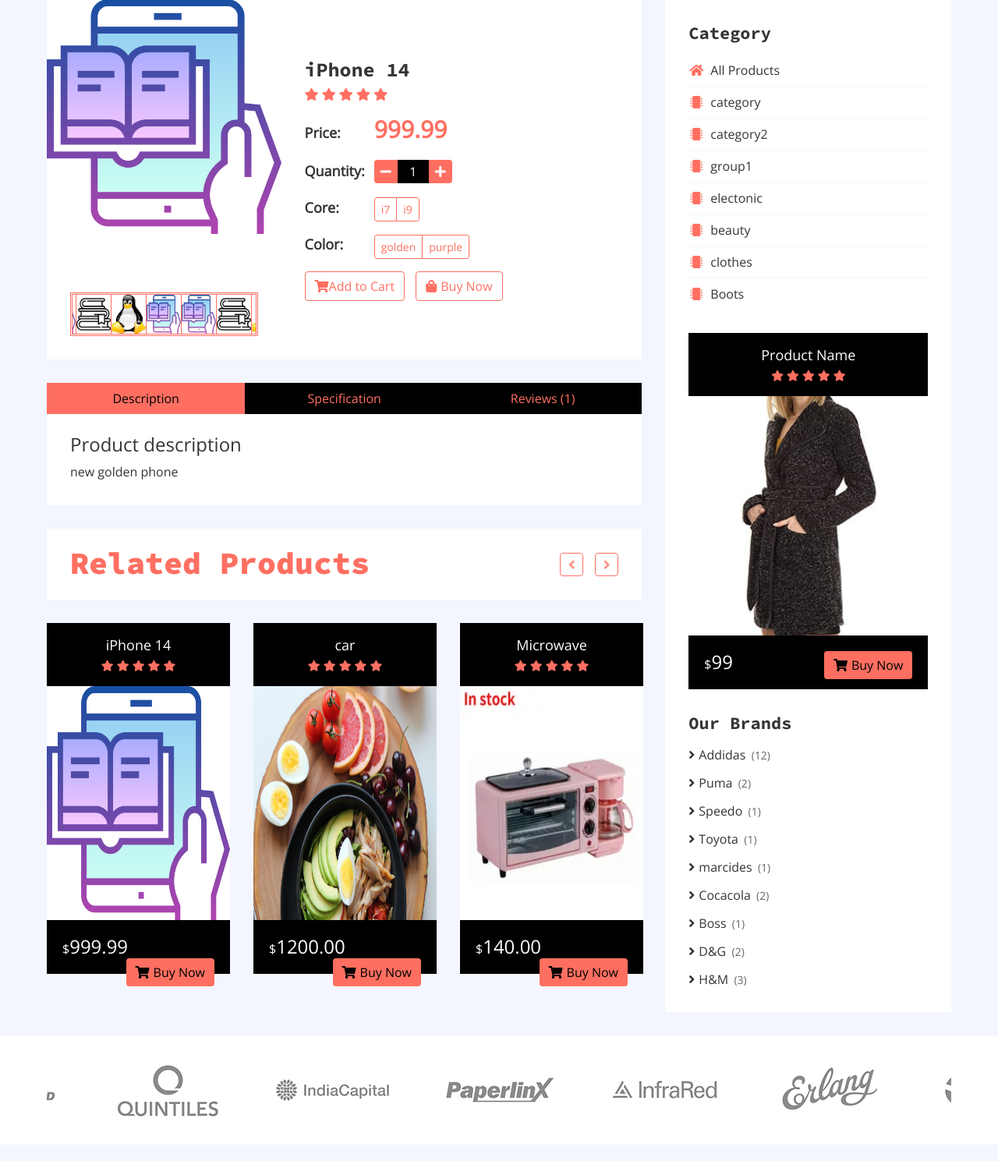
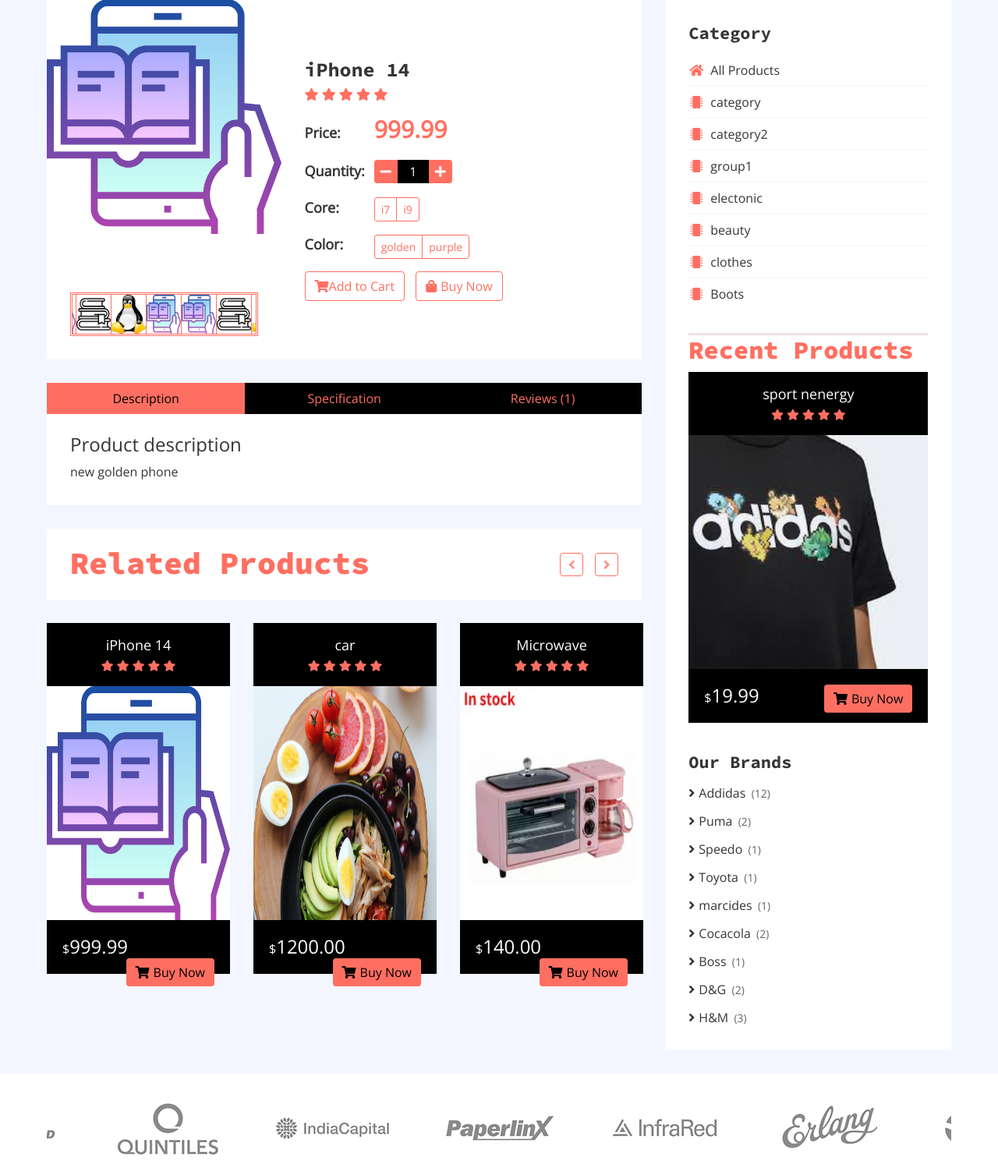
Before and after one commit to faisalzamly/ecommarts, a Django app: page /product/5 in a window 1280 px wide. Shown: the part 239-1728 px from the top of the page at 78% size. Run offline with Django 4.2, Linux system fonts and the light colour scheme; data comes from the database, SQL or seed files in the repository; some libraries are stand-ins or nearby versions.

Commit message:
Recent product in product list and details

```diff
--- a/ecommerce_app/templates/product-detail.html
+++ b/ecommerce_app/templates/product-detail.html
@@ -233,7 +233,43 @@
         </div>
 
         <div class="sidebar-widget widget-slider">
+            <div class="section-header">
+                <h2 style="font-family: 'Source Code Pro', monospace;
+                font-weight: 900; color: #ff6f61;
+                 border-top: 3px solid rgba(177, 116, 116, 0.212);">
+                    Recent Products</h2>
+            </div>
             <div class="sidebar-slider normal-slider">
+
+                {% for product_recent in recent_products%}
+                <div class="product-item">
+                    <div class="product-title">
+                        <a href="#">{{product_recent.name}}</a>
+                                    <div class="ratting">
+                                        <i class="fa fa-star"></i>
+                                        <i class="fa fa-star"></i>
+                                        <i class="fa fa-star"></i>
+                                        <i class="fa fa-star"></i>
+                                        <i class="fa fa-star"></i>
+                                    </div>
+                                </div>
+                                <div class="product-image">
+                                    <a href="{% url 'product_Details' product_recent.pk %}">
+                                        <img src="{{product_recent.image.url}}" height="300px" alt="Product Image">
+                                    </a>
+                                    <div class="product-action">
+                                        <button style="margin-right: 5px;" type="button" class="btn  update-cart" data-product="{{product.id}}" data-action="add">
+                                <i class="fa fa-cart-plus"></i></button>
+                                        <a href="#"><i class="fa fa-heart"></i></a>
+                                        <a href="#"><i class="fa fa-search"></i></a>
+                                    </div>
+                                </div>
+                                <div class="product-price">
+                                    <h3><span>$</span>{{product_recent.price}}</h3>
+                                    <a class="btn" href=""><i class="fa fa-shopping-cart"></i>Buy Now</a>
+                                </div>
+                            </div> {% endfor %}
+
                             <div class="product-item">
                                 <div class="product-title">
                                     <a href="#">Product Name</a>
@@ -247,7 +283,7 @@
                                 </div>
                                 <div class="product-image">
                                     <a href="product-detail.html">
-                                        <img src="img/product-7.jpg" alt="Product Image" />
+                                        <img src="img/product-9.jpg" alt="Product Image">
                                     </a>
                                     <div class="product-action">
                                         <a href="#"><i class="fa fa-cart-plus"></i></a>
@@ -257,8 +293,7 @@
                                 </div>
                                 <div class="product-price">
                                     <h3><span>$</span>99</h3>
-                                    <a class="btn" href=""><i class="fa fa-shopping-cart"></i>Buy Now</a
-                >
+                                    <a class="btn" href=""><i class="fa fa-shopping-cart"></i>Buy Now</a>
                                 </div>
                             </div>
                             <div class="product-item">
@@ -274,7 +309,7 @@
                                 </div>
                                 <div class="product-image">
                                     <a href="product-detail.html">
-                                        <img src="img/product-8.jpg" alt="Product Image" />
+                                        <img src="img/product-8.jpg" alt="Product Image">
                                     </a>
                                     <div class="product-action">
                                         <a href="#"><i class="fa fa-cart-plus"></i></a>
@@ -284,35 +319,7 @@
                                 </div>
                                 <div class="product-price">
                                     <h3><span>$</span>99</h3>
-                                    <a class="btn" href=""><i class="fa fa-shopping-cart"></i>Buy Now</a
-                >
-              </div>
-            </div>
-            <div class="product-item">
-              <div class="product-title">
-                <a href="#">Product Name</a>
-                                    <div class="ratting">
-                                        <i class="fa fa-star"></i>
-                                        <i class="fa fa-star"></i>
-                                        <i class="fa fa-star"></i>
-                                        <i class="fa fa-star"></i>
-                                        <i class="fa fa-star"></i>
-                                    </div>
-                                </div>
-                                <div class="product-image">
-                                    <a href="product-detail.html">
-                                        <img src="img/product-9.jpg" alt="Product Image" />
-                                    </a>
-                                    <div class="product-action">
-                                        <a href="#"><i class="fa fa-cart-plus"></i></a>
-                                        <a href="#"><i class="fa fa-heart"></i></a>
-                                        <a href="#"><i class="fa fa-search"></i></a>
-                                    </div>
-                                </div>
-                                <div class="product-price">
-                                    <h3><span>$</span>99</h3>
-                                    <a class="btn" href=""><i class="fa fa-shopping-cart"></i>Buy Now</a
-                >
+                                    <a class="btn" href=""><i class="fa fa-shopping-cart"></i>Buy Now</a>
                                 </div>
                             </div>
                         </div>
--- a/ecommerce_app/views.py
+++ b/ecommerce_app/views.py
@@ -143,7 +143,8 @@ def product_Details(request , Product_pk):
             pranditem.update({"count":count})
             pranditem.update({"pk":pran.pk})
             prandinfo.append(pranditem)
-
+    products_r =  Product.objects.all().order_by('-created_at')
+    recent_products=products_r[:10]
     review = Review.objects.filter(product=product.pk)
 
     context = {
@@ -152,6 +153,7 @@ def product_Details(request , Product_pk):
     'attributes':attribute,
     'attributeValue':attribute_value,
     'spacification':spacification,
+    'recent_products':recent_products,
     'categories':categories,
     'category':category,
     'related_products':related_products,
```
Lines whose indentation alone changed are shown as unchanged.
